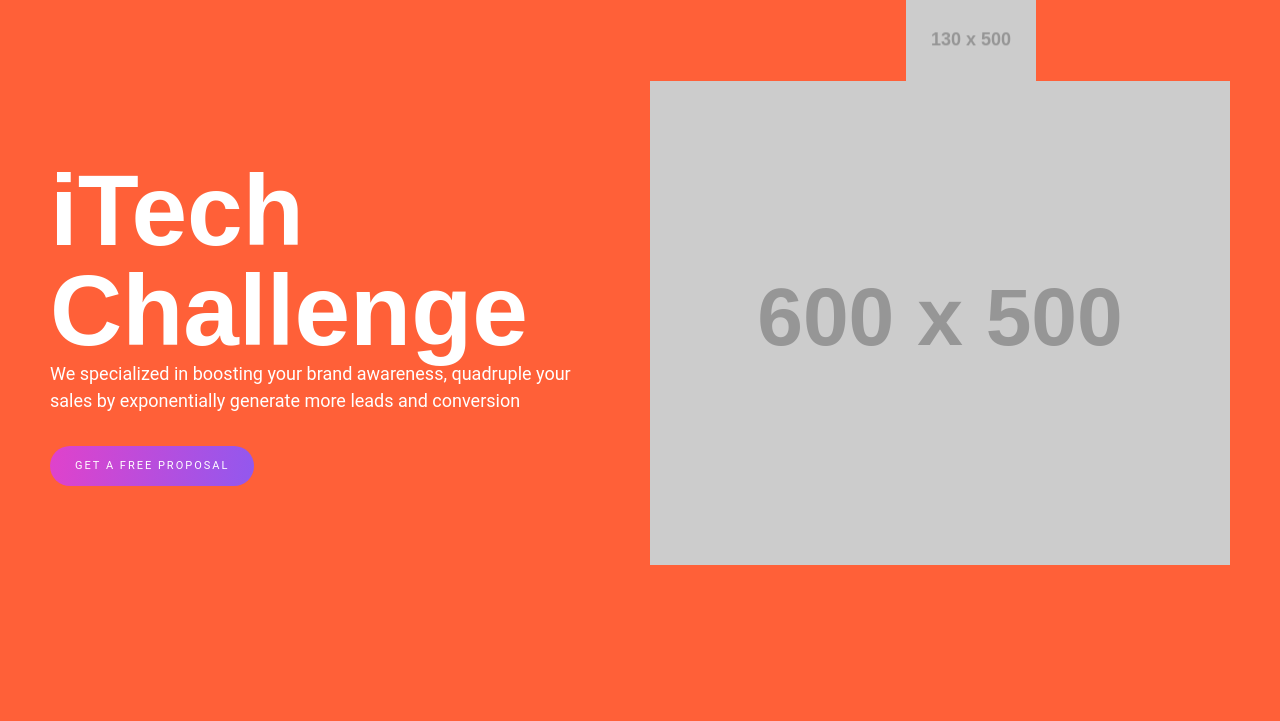
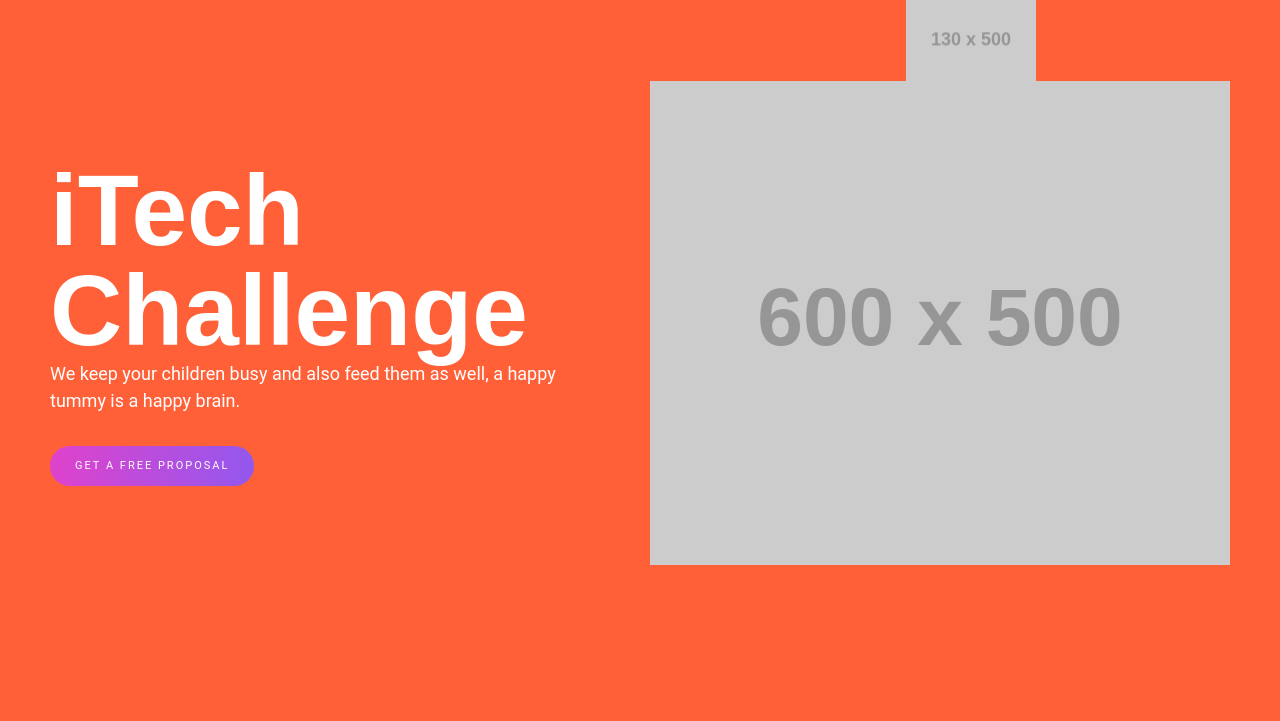
Before and after one commit to ogheneinfinitea/itech-challenge, a plain HTML site: page index.html in a window 1280 px wide. Shown: the part 77-798 px from the top of the page. Drawn offline with nearby package versions, Linux system fonts and the light colour scheme; placeholder pictures from the web are drawn by us; a script that the page names is missing.

Commit message:
added new files

```diff
--- a/index.html
+++ b/index.html
@@ -34,7 +34,7 @@
           <div class="column-5 w-col w-col-6 w-col-medium-6 w-col-small-small-stack"><img src="https://via.placeholder.com/600x500" width="584" srcset="https://via.placeholder.com/600x500 500w, https://via.placeholder.com/600x500 800w, https://via.placeholder.com/600x500 1264w" sizes="(max-width: 767px) 100vw, 46vw" alt="" class="image-10"><img src="https://via.placeholder.com/130x500" width="130" data-w-id="e547adf0-169f-3321-f43b-e8640303d572" style="-webkit-transform:translate3d(0PX, 0, 0) scale3d(1, 1, 1) rotateX(0) rotateY(0) rotateZ(0) skew(0, 0);-moz-transform:translate3d(0PX, 0, 0) scale3d(1, 1, 1) rotateX(0) rotateY(0) rotateZ(0) skew(0, 0);-ms-transform:translate3d(0PX, 0, 0) scale3d(1, 1, 1) rotateX(0) rotateY(0) rotateZ(0) skew(0, 0);transform:translate3d(0PX, 0, 0) scale3d(1, 1, 1) rotateX(0) rotateY(0) rotateZ(0) skew(0, 0)" alt="" class="image-12"></div>
           <div class="column-4 w-clearfix w-col w-col-6 w-col-medium-6 w-col-small-small-stack">
             <div class="hero-text">iTech<br>Challenge</div>
-            <div class="hero-description margin-bottom">We specialized in boosting your brand awareness, quadruple your sales by exponentially generate more leads and conversion</div><a href="#" class="button-2 w-button">get a free proposal</a></div>
+            <div class="hero-description margin-bottom"> We keep your children busy and also feed them as well, a happy tummy is a happy brain.</div><a href="#" class="button-2 w-button">get a free proposal</a></div>
         </div>
       </div>
     </div>
```
